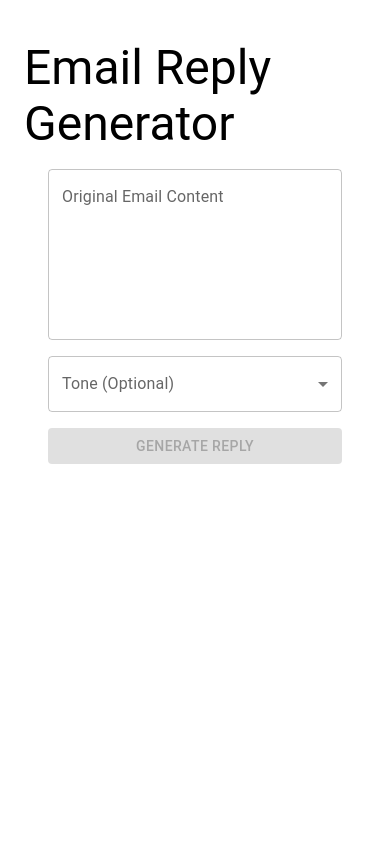
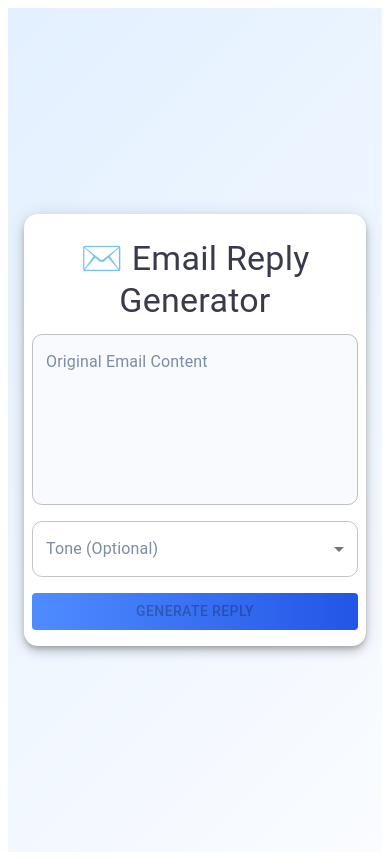
Before and after one commit to Narendrasingh2005/Email-AutoWriter, a React (Vite) app in the folder email-writer-react/: page / in a window 390 px wide. Built offline with nearby package versions, Linux system fonts and the light colour scheme.

Commit message:
styling in frontend

```diff
--- a/email-writer-react/src/App.css
+++ b/email-writer-react/src/App.css
@@ -0,0 +1,92 @@
+/* App.css */
+
+.app-background {
+    min-height: 100vh;
+    background: linear-gradient(135deg, #e3f0ff 0%, #fafcff 100%);
+    display: flex;
+    align-items: center;
+    justify-content: center;
+  }
+
+  .main-container {
+    padding-top: 48px;
+    padding-bottom: 48px;
+  }
+
+  .paper-box {
+    padding: 40px 32px 32px 32px;
+    border-radius: 24px !important;
+    box-shadow: 0 8px 32px rgba(60, 80, 160, 0.08), 0 1.5px 4px rgba(60, 80, 160, 0.06);
+    background: #fff;
+    max-width: 600px;
+    margin: auto;
+  }
+
+  .MuiTypography-h4 {
+    font-weight: 700;
+    letter-spacing: 1px;
+    color: #3a3a4d;
+    margin-bottom: 32px;
+  }
+
+  .MuiTextField-root {
+    background: #f8fafd;
+    border-radius: 10px;
+  }
+
+  .MuiInputLabel-root {
+    color: #7e8ba3 !important;
+  }
+
+  .MuiOutlinedInput-root {
+    border-radius: 10px !important;
+  }
+
+  .MuiButton-contained {
+    background: linear-gradient(90deg, #4f8cff 0%, #2355e6 100%);
+    color: #fff;
+    font-weight: 600;
+    letter-spacing: 0.5px;
+    border-radius: 8px;
+    box-shadow: 0 2px 8px rgba(79, 140, 255, 0.10);
+    transition: background 0.2s;
+  }
+
+  .MuiButton-contained:hover {
+    background: linear-gradient(90deg, #2355e6 0%, #4f8cff 100%);
+  }
+
+  .MuiButton-outlined {
+    border-radius: 8px;
+    border-color: #4f8cff;
+    color: #4f8cff;
+    font-weight: 500;
+    transition: background 0.2s, color 0.2s;
+  }
+
+  .MuiButton-outlined:hover {
+    background: #e3f0ff;
+    color: #2355e6;
+    border-color: #2355e6;
+  }
+
+  .MuiTypography-h6 {
+    color: #3a3a4d;
+    font-weight: 600;
+    margin-bottom: 12px;
+  }
+
+  .MuiTypography-root {
+    font-family: 'Inter', 'Roboto', 'Arial', sans-serif;
+  }
+
+  @media (max-width: 600px) {
+    .paper-box {
+      padding: 24px 8px 16px 8px;
+      border-radius: 14px !important;
+    }
+    .main-container {
+      padding-top: 12px;
+      padding-bottom: 12px;
+    }
+  }
--- a/email-writer-react/src/App.jsx
+++ b/email-writer-react/src/App.jsx
@@ -1,4 +1,16 @@
-import { Box, Button, CircularProgress, Container, FormControl, InputLabel, MenuItem, Select, TextField, Typography } from '@mui/material';
+import {
+  Box,
+  Button,
+  CircularProgress,
+  Container,
+  FormControl,
+  InputLabel,
+  MenuItem,
+  Paper,
+  Select,
+  TextField,
+  Typography
+} from '@mui/material';
 import axios from 'axios';
 import { useState } from 'react';
 import './App.css';
@@ -20,7 +32,7 @@ function App() {
       });
       setGeneratedReply(typeof response.data === 'string' ? response.data : JSON.stringify(response.data));
     } catch (error) {
-      setError('Failed to generate eamil reply. Please try again');
+      setError('Failed to generate email reply. Please try again.');
       console.error(error);
     } finally {
       setLoading(false);
@@ -28,28 +40,31 @@ function App() {
   };
 
   return (
-    <Container maxWidth="md" sx={{py:4}}>
-      <Typography variant='h3' component="h1" gutterBottom>
-        Email Reply Generator
+    <div className="app-background">
+      <Container maxWidth="md" className="main-container">
+        <Paper elevation={6} className="paper-box">
+          <Typography variant='h4' component="h1" gutterBottom align="center">
+            ✉️ Email Reply Generator
           </Typography>
 
-      <Box sx={{ mx: 3 }}>
           <TextField
             fullWidth
             multiline
             rows={6}
             variant='outlined'
             label="Original Email Content"
-          value={emailContent || ''}
+            value={emailContent}
             onChange={(e) => setEmailContent(e.target.value)}
-          sx={{ mb:2 }}/>
+            sx={{ mb: 2 }}
+          />
 
-          <FormControl fullWidth sx={{ mb:2 }}>
+          <FormControl fullWidth sx={{ mb: 2 }}>
             <InputLabel>Tone (Optional)</InputLabel>
             <Select
-              value={tone || ''}
-              label={"Tone (Optional)"}
-              onChange={(e) => setTone(e.target.value)}>
+              value={tone}
+              label="Tone (Optional)"
+              onChange={(e) => setTone(e.target.value)}
+            >
               <MenuItem value="">None</MenuItem>
               <MenuItem value="professional">Professional</MenuItem>
               <MenuItem value="casual">Casual</MenuItem>
@@ -61,19 +76,19 @@ function App() {
             variant='contained'
             onClick={handleSubmit}
             disabled={!emailContent || loading}
-            fullWidth>
-            {loading ? <CircularProgress size={24}/> : "Generate Reply"}
+            fullWidth
+          >
+            {loading ? <CircularProgress size={24} /> : "Generate Reply"}
           </Button>
-      </Box>
 
           {error && (
-        <Typography color='error' sx={{ mb:2 }}>
+            <Typography color='error' sx={{ mt: 2 }}>
               {error}
             </Typography>
           )}
 
           {generatedReply && (
-      <Box sx={{ mt: 3}}>
+            <Box sx={{ mt: 4 }}>
               <Typography variant='h6' gutterBottom>
                 Generated Reply:
               </Typography>
@@ -82,19 +97,22 @@ function App() {
                 multiline
                 rows={6}
                 variant='outlined'
-            value={generatedReply || ''}
-            inputProps={{ readOnly: true }}/>
-
+                value={generatedReply}
+                inputProps={{ readOnly: true }}
+              />
               <Button
                 variant='outlined'
                 sx={{ mt: 2 }}
-          onClick={() => navigator.clipboard.writeText(generatedReply)}>
+                onClick={() => navigator.clipboard.writeText(generatedReply)}
+              >
                 Copy to Clipboard
               </Button>
             </Box>
           )}
+        </Paper>
       </Container>
-  )
+    </div>
+  );
 }
 
-export default App
+export default App;
```
Lines whose indentation alone changed are shown as unchanged.
